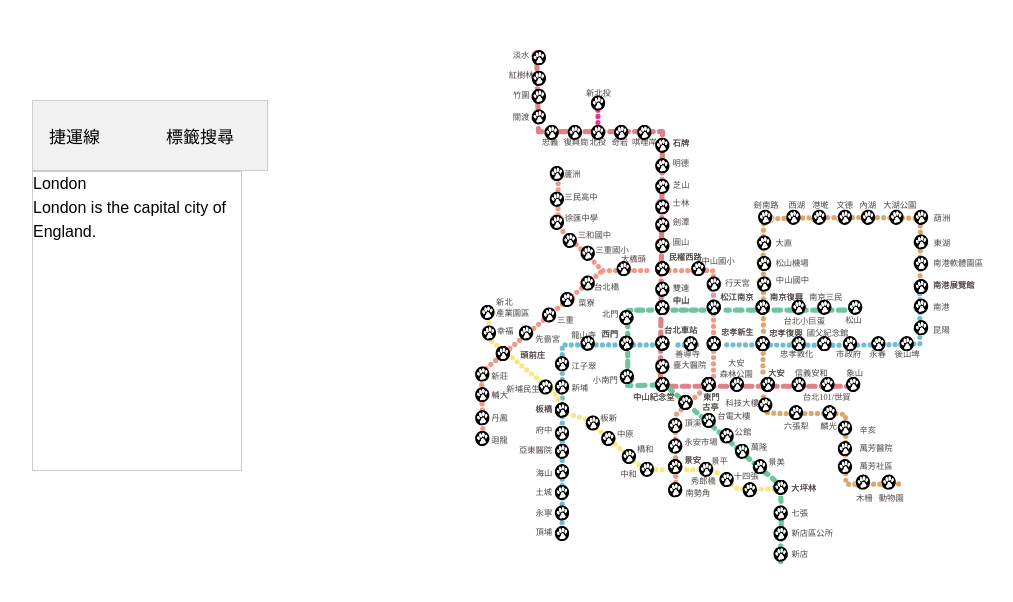
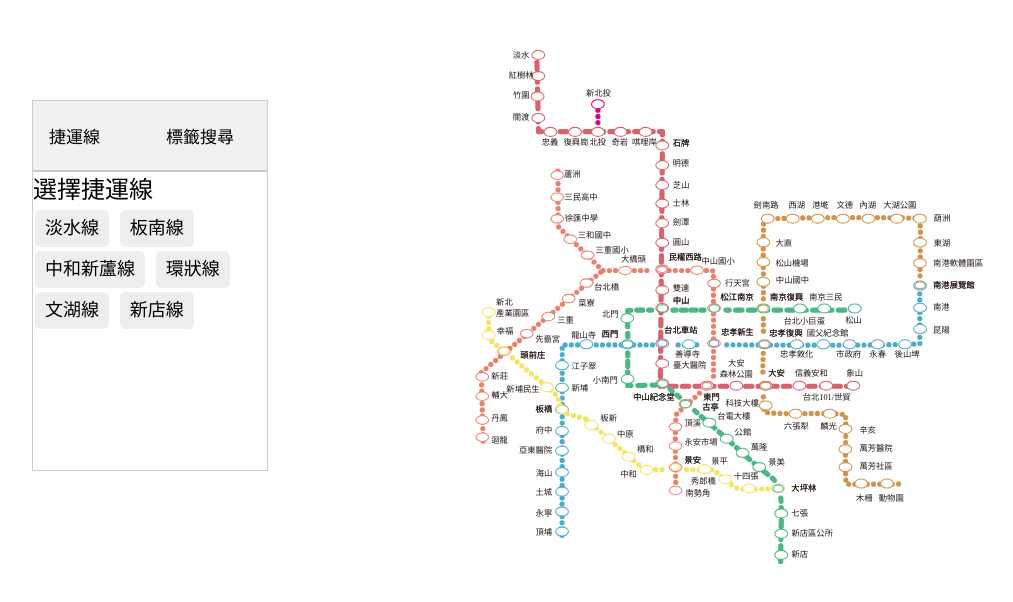
Before and after one commit to YUZI-CHEN/cat-web, a plain HTML site: page map.html in a window 1280 px wide. Shown: the whole page, without its empty margins (116-1129 px from the left). Drawn offline with Linux system fonts and the light colour scheme; a web font is replaced by a local one.

Commit message:
尋找切換的程式碼

```diff
--- a/js/nav.js
+++ b/js/nav.js
@@ -17,7 +17,7 @@
 
 function openCity(evt, cityName) {
   // 隱藏所有 tabcontent
-  const tabcontent = document.querySelectorAll(".tabcontent");
+  const tabcontent = document.querySelectorAll(".search");
   tabcontent.forEach(content => (content.style.display = "none"));
 
   // 移除所有按鈕的 active 樣式
--- /dev/null
+++ b/js/search-tab.js
@@ -0,0 +1,82 @@
+
+// function toggleDimBackground(isDimmed) {
+//   const bgElement = document.querySelector('.bg');
+//   if (isDimmed) {
+//     bgElement.classList.add('dimmed'); // 增加 dimmed 類
+//   } else {
+//     bgElement.classList.remove('dimmed'); // 移除 dimmed 類
+//   }
+// }
+
+// function toggleTag(tagElement) {
+//   const isSelected = tagElement.classList.toggle('selected');
+//   const lineId = tagElement.getAttribute('data-line-id');
+
+//   // 檢查是否有任何標籤被選中
+//   const anyTagSelected = document.querySelectorAll('.tag.selected').length > 0;
+
+//   // 切換背景暗淡狀態
+//   toggleDimBackground(anyTagSelected);
+
+//   // 顯示或隱藏對應的捷運線
+//   if (isSelected) {
+//     toggleLine(lineId);
+//   } else {
+//     toggleLine(null); // 如果未選中任何標籤，隱藏所有捷運線
+//   }
+// }
+
+// function toggleLine(lineId) {
+//   // 隱藏所有捷運線
+//   const lines = document.querySelectorAll('.line-group');
+//   lines.forEach(line => line.classList.remove('active'));
+
+//   // 顯示選中的捷運線
+//   const selectedLine = document.getElementById(lineId);
+//   if (selectedLine) {
+//     selectedLine.classList.add('active');
+//   }
+// }
+// document.addEventListener('DOMContentLoaded', () => {
+//   const bgElement = document.querySelector('.bg');
+//   bgElement.style.opacity = '1'; // 明確設置初始透明度
+// });
+// 切換背景的暗淡狀態
+function toggleDimBackground(isDimmed) {
+  const bgElement = document.querySelector('.bg');
+  bgElement.classList.toggle('dimmed', isDimmed);
+}
+
+// 切換標籤選中狀態
+function toggleTag(tagElement) {
+  const isSelected = tagElement.classList.toggle('selected');
+  const lineId = tagElement.getAttribute('data-line-id');
+
+  // 檢查是否有任何標籤被選中
+  const anyTagSelected = document.querySelectorAll('.tag.selected').length > 0;
+
+  // 切換背景暗淡狀態
+  toggleDimBackground(anyTagSelected);
+
+  // 顯示或隱藏對應的捷運線
+  toggleLine(isSelected ? lineId : null);
+}
+
+// 切換顯示或隱藏捷運線
+function toggleLine(lineId) {
+  const lines = document.querySelectorAll('.line-group');
+  lines.forEach(line => line.classList.remove('active'));
+
+  if (lineId) {
+    const selectedLine = document.getElementById(lineId);
+    if (selectedLine) {
+      selectedLine.classList.add('active');
+    }
+  }
+}
+
+// 等待 DOM 加載完成後設置背景初始透明度
+document.addEventListener('DOMContentLoaded', () => {
+  const bgElement = document.querySelector('.bg');
+  bgElement.style.opacity = '1'; // 明確設置初始透明度
+});
--- a/map.html
+++ b/map.html
@@ -6,6 +6,7 @@
     <meta name="viewport" content="width=device-width, initial-scale=1.0">
     <title>Document</title>
     <link rel="stylesheet" href="./css/map.min.css">
+
   </head>
 
   <body>
@@ -14,19 +15,26 @@
       <section id="search-box">
 
 
+
+
         <div class="tab">
-          <button class="tablinks" onclick="openCity(event, 'London')" id="defaultOpen">捷運線</button>
+          <button class="tablinks" onclick="openCity(event, 'search-line')" id="defaultOpen">捷運線</button>
           <button class="tablinks" onclick="openCity(event, 'Paris')">標籤搜尋</button>
 
         </div>
 
-        <div id="London" class="tabcontent">
-          <h3>London</h3>
-          <p>London is the capital city of England.</p>
+        <div id="search-line" class="search">
+          <h3>選擇捷運線<h3>
+          <span class="tag"   onclick="toggleTag(this)" data-line-id="red-line"  data-tag="淡水線">淡水線</span>
+          <span class="tag" onclick="toggleTag(this)" data-line-id="blue-line"  data-tag="板南線">板南線</span>
+          <span class="tag" onclick="toggleTag(this)" data-line-id="orange-line"  data-tag="中和新蘆線">中和新蘆線</span>
+          <span class="tag" onclick="toggleTag(this)" data-line-id="yellow-line" data-tag="環狀線">環狀線</span>
+          <span class="tag" onclick="toggleTag(this)" data-line-id="brown-line"  data-tag="文湖線">文湖線</span>
+          <span class="tag" onclick="toggleTag(this)" data-line-id="green-line" data-tag="新店線">新店線</span>
         </div>
 
-        <div id="Paris" class="tabcontent">
-          <h3>Paris</h3>
+        <div id="Paris" class="search">
+          <h3>選擇標籤</h3>
           <p>Paris is the capital of France.</p>
         </div>
 
@@ -35,14 +43,14 @@
       </section>
 
       <!-- map區 -->
-      <section id="map">
+      <section id="map"  >
         <svg xmlns="http://www.w3.org/2000/svg" viewBox="0 0 1000 1000" class="mrt-svg">
           <!-- 背景 -->
-          <image href="./img/mrt.svg" x="0" y="0" width="100%" height="100%" class="bg" />
+          <image href="./img/mrt.svg" x="0" y="0" width="100%" height="100%" class="bg  dimmed" />
 
           <!-- 淡水線 (紅線) -->
-          <g id="red-line">
-            <image href="./img/freshwater.svg" class="line" />
+          <g id="red-line" class="line-group">
+            <image href="./img/freshwater.svg" class="line"  data-tag="淡水線"/>
             <!-- 站點 -->
             <image class="Xinbeitou point" data-name="新北投" href="./img/MAP-點.svg" />
             <image class="Danshui point" data-name="淡水" href="./img/MAP-點.svg" />
@@ -77,8 +85,8 @@
           </g>
 
           <!-- 板南線 (藍線) -->
-          <g id="blue-line">
-            <image href="./img/bannan.svg" class="line" />
+          <g id="blue-line" class="line-group">
+            <image href="./img/bannan.svg" class="line" data-tag="板南線"/>
             <!-- 站點 -->
             <image class="Nangang-Exhibition point" data-name="南港展覽館" href="./img/MAP-點.svg" />
             <image class="Nangang point" data-name="南港" href="./img/MAP-點.svg" />
@@ -106,8 +114,8 @@
           </g>
 
           <!-- 中和新蘆線 (橙線) -->
-          <g id="orange-line">
-            <image href="./img/luzhou.svg" class="line"/>
+          <g id="orange-line"class="line-group" >
+            <image href="./img/luzhou.svg" class="line" data-tag="中和新蘆線"/>
             <image class="Luzhou point" data-name="蘆洲" href="./img/MAP-點.svg" />
             <image class="SSHS point" data-name="三民高中" href="./img/MAP-點.svg" />
             <image class="IHS point" data-name="徐匯中學" href="./img/MAP-點.svg" />
@@ -141,8 +149,8 @@
           </g>
 
           <!-- 環狀線 (黃線) -->
-          <g id="yellow-line">
-            <image href="./img/newTaipei.svg" class="line" />
+          <g id="yellow-line" class="line-group">
+            <image href="./img/newTaipei.svg" class="line" data-tag="環狀線"/>
             <image class="NTIP point" data-name="新北產業園區" href="./img/MAP-點.svg" />
             <image class="Xingfu point" data-name="幸福" href="./img/MAP-點.svg" />
             <image class="Touqianzhuang point" data-name="頭前庄" href="./img/MAP-點.svg" />
@@ -161,8 +169,8 @@
           </g>
 
           <!-- 文湖線 (棕線) -->
-          <g id="brown-line">
-            <image href="./img/nucha.svg" class="line" />
+          <g id="brown-line" class="line-group">
+            <image href="./img/nucha.svg" class="line" data-tag="文湖線"/>
             <image class="Nangang-Exhibition point" data-name="南港展覽館" href="./img/MAP-點.svg" />
             <image class="Nangang-Software-park point" data-name="南港軟體園區" href="./img/MAP-點.svg" />
             <image class="Donghu point" data-name="東湖" href="./img/MAP-點.svg" />
@@ -192,8 +200,8 @@
           </g>
 
           <!-- 新店線 (綠線) -->
-          <g id="green-line">
-            <image href="./img/xindian.svg" class="line" />
+          <g id="green-line" class="line-group">
+            <image href="./img/xindian.svg" class="line" data-tag="新店線"/>
             <image class="Songshan point" data-name="松山" href="./img/MAP-點.svg" />
             <image class="Nanjing-Sanmin point" data-name="南京三民" href="./img/MAP-點.svg" />
             <image class="Taipei-Arena point" data-name="台北小巨蛋" href="./img/MAP-點.svg" />
@@ -218,6 +226,8 @@
       </section>
     </main>
     <script src="./js/nav.js"></script>
+    <script src="./js/search-tab.js"></script>
+    <script src="./js/toggle-line.js"></script>
   </body>
 
 </html>
--- a/scss/map.scss
+++ b/scss/map.scss
@@ -1,4 +1,10 @@
 @use 'reset';
+
+@font-face {
+  font-family: 'FlourFont';
+  /* 自訂字型名稱 */
+  src: url('../font/jf-openhuninn-2.0.ttf')
+}
 
 main {
   width: 80%;
@@ -55,13 +61,35 @@ main {
   }
 }
 
+#search-line {
+  h3 {
+    font-family: 'FlourFont', sans-serif;
+    font-size: 24px;
+  }
+
+  .tag {
+    display: inline-block;
+    margin: 2px;
+    padding: 5px 10px;
+    background-color: #eee;
+    border-radius: 5px;
+    font-size: 18px;
+    cursor: pointer;
+    transition: background-color 0.3s ease;
+  }
+
+  .selected {
+    background-color: #007BFF;
+    color: white;
+  }
+}
 
 /* Style the tab content */
-.tabcontent {
+.search {
 
   padding: 0px;
   border: 1px solid #ccc;
-  width: 210px;
+  width: 100%;
 
   height: 300px;
   display: flex;
@@ -78,8 +106,18 @@ main {
   align-items: center;
   justify-content: center;
 
+  .line-group {
+    display: none;
+
+
+  }
+
+  .active {
+    display: block;
+  }
 
 }
+
 
 .mrt-svg {
 
@@ -98,18 +136,30 @@ main {
 }
 
 .bg {
-  opacity: 0.8;
+
+  opacity: 1;
+  transition: filter 0.3s ease, opacity 0.3s ease;
+
+  &.dimmed {
+
+    opacity: 0.5;
+  }
 }
+
 
 #red-line {
 
   .line {
-    opacity: 0;
+
     width: 689px;
     height: auto;
     x: 70px;
     y: 0px;
+
+
+
   }
+
 
 
 
@@ -258,7 +308,7 @@ main {
 // 板南線 (藍線)
 #blue-line {
   .line {
-    opacity: 0;
+
     width: 888.5px;
     height: auto;
     x: 90.25px;
@@ -386,7 +436,7 @@ main {
 //  中和新蘆線 (橙線)
 #orange-line {
   .line {
-    opacity: 0;
+
     width: 544.65px;
     height: auto;
     x: 3.9px;
@@ -532,7 +582,7 @@ main {
 // 環狀線 (黃線)
 #yellow-line {
   .line {
-    opacity: 0;
+
     width: 650px;
     height: auto;
     x: 19px;
@@ -616,7 +666,7 @@ main {
 //  文湖線 (棕線)
 #brown-line {
   .line {
-    opacity: 0;
+
     width: 504.6px;
     height: auto;
     x: 490.3px;
@@ -750,7 +800,7 @@ main {
 // 新店線
 #green-line {
   .line {
-    opacity: 0;
+
     width: 525.4px;
     height: auto;
     x: 233px;
```
Also changed, not shown: css/map.css, css/map.min.css, js/toggle-line.js (added), 3 other files.
